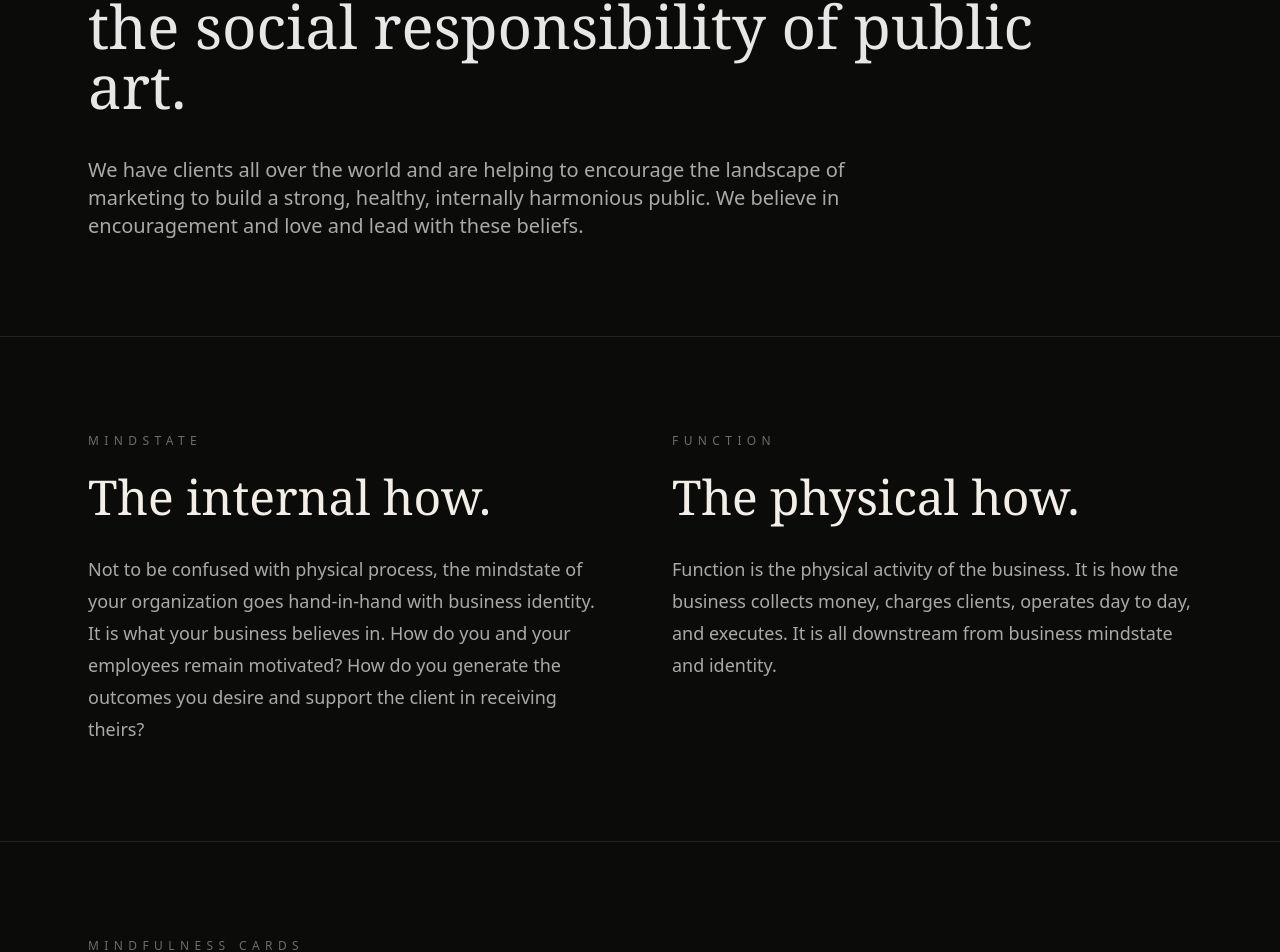
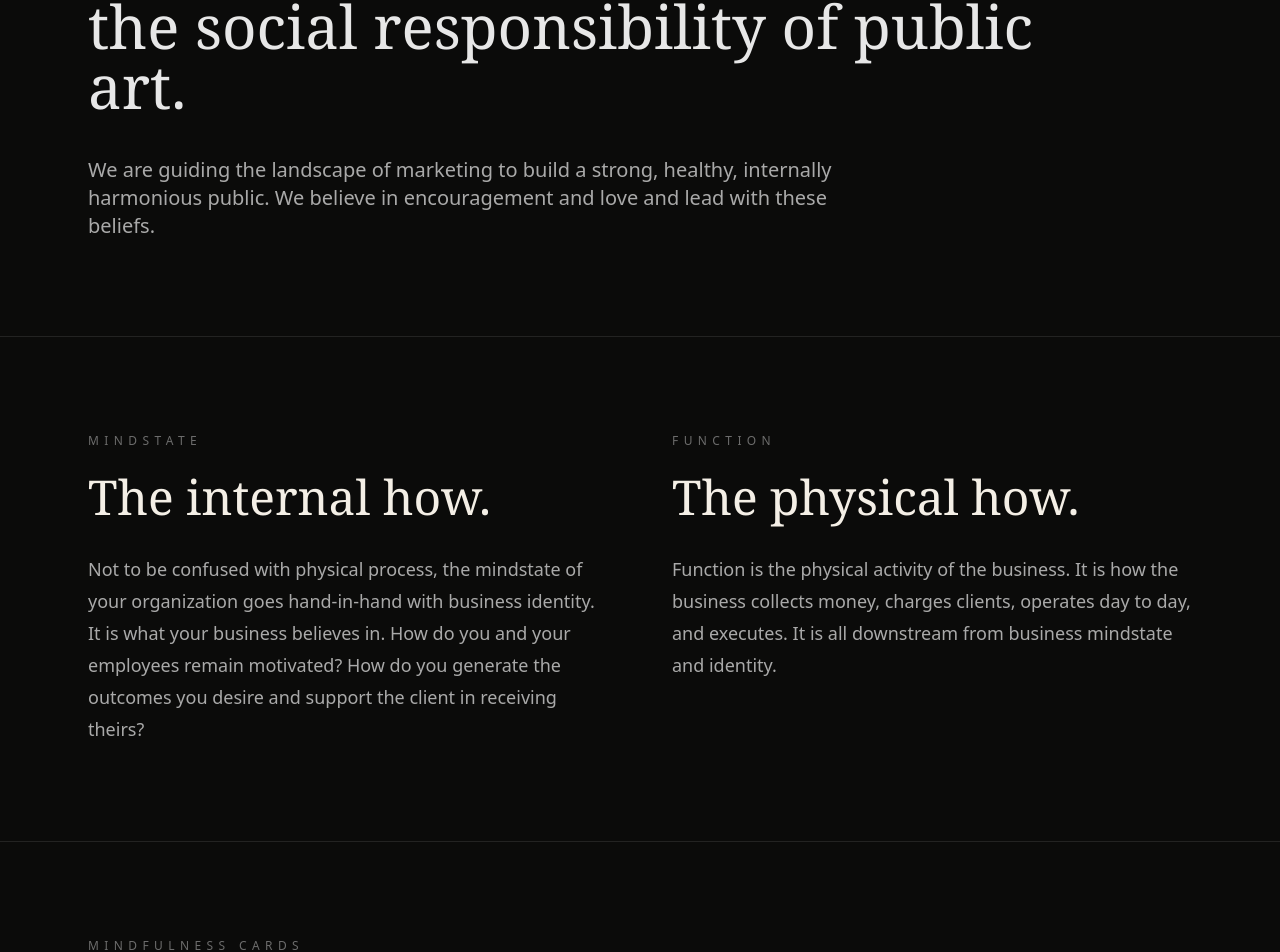
Before and after one commit to rhythmic-awareness/rhythmic-awareness, a React (Vite) app: page / in a window 1280 px wide. Shown: the part 2903-3855 px from the top of the page. Built offline with nearby package versions, Linux system fonts and the light colour scheme.

Commit message:
Update App.jsx

```diff
--- a/src/App.jsx
+++ b/src/App.jsx
@@ -120,7 +120,7 @@ export default function RhythmicAwarenessLandingPage() {
         <StatementSection
           label="Our Identity"
           statement="We are a natural business rooted in the social responsibility of public art."
-          body="We have clients all over the world and are helping to encourage the landscape of marketing to build a strong, healthy, internally harmonious public. We believe in encouragement and love and lead with these beliefs."
+          body="We are guiding the landscape of marketing to build a strong, healthy, internally harmonious public. We believe in encouragement and love and lead with these beliefs."
         />
 
 
```
